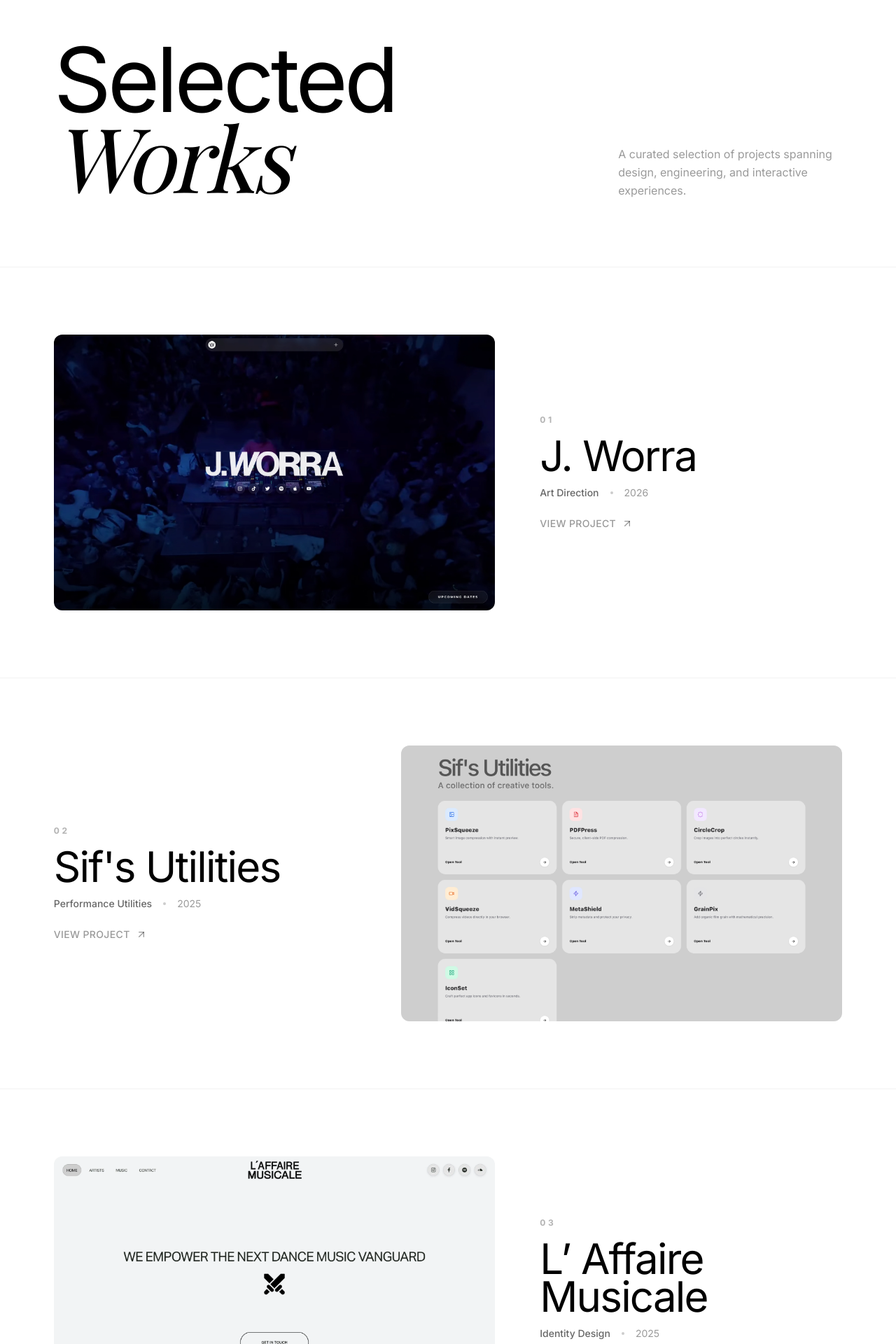
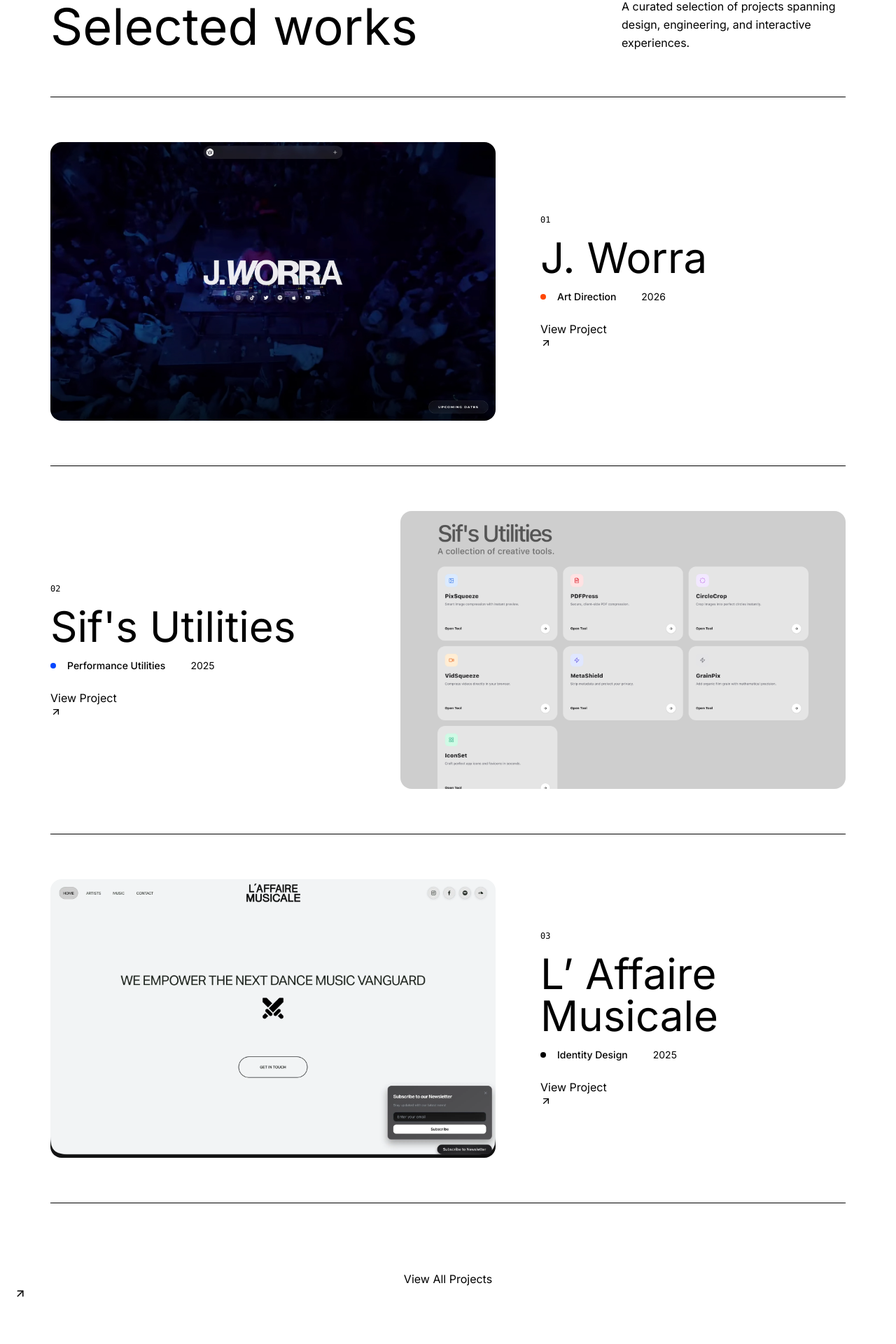
Before and after one commit to sifatbhatia/Portfolio-2026, a Next.js app: page / in a window 1280 px wide. Shown: the part 1268-3188 px from the top of the page at 70% size. Built offline with nearby package versions, Linux system fonts and the light colour scheme; a web font is replaced by a local one.

Commit message:
Redesign portfolio landing page

```diff
--- a/app/components/WorkGallery.tsx
+++ b/app/components/WorkGallery.tsx
@@ -28,9 +28,9 @@
 
 export default function WorkGallery({ projects = defaultProjects }: WorkGalleryProps) {
   return (
-    <section id="selected-works" className="bg-white">
+    <section id="selected-works" className="bg-[var(--color-eggshell)]">
       {/* Section Header */}
-      <div className="px-[6%] pt-32 md:pt-48 pb-16 md:pb-24">
+      <div className="mx-auto max-w-[1200px] px-5 pt-24 md:px-8 md:pt-32 pb-12 md:pb-16">
         <motion.div
           initial={{ opacity: 0, y: 40 }}
           whileInView={{ opacity: 1, y: 0 }}
@@ -38,18 +38,17 @@
           viewport={{ once: true }}
           className="flex flex-col md:flex-row md:items-end md:justify-between gap-4"
         >
-          <h2 className="text-6xl md:text-8xl lg:text-9xl font-normal tracking-[-0.04em] leading-[0.85] text-black">
-            Selected<br />
-            <span className="font-playfair italic">Works</span>
+          <h2 className="font-display text-5xl md:text-6xl lg:text-7xl leading-[1.02] text-black">
+            Selected works
           </h2>
-          <p className="text-sm md:text-base font-light text-black/40 max-w-xs leading-relaxed">
+          <p className="text-sm md:text-base text-[var(--color-gravel)] max-w-xs leading-relaxed">
             A curated selection of projects spanning design, engineering, and interactive experiences.
           </p>
         </motion.div>
       </div>
 
       {/* Projects - Editorial Layout */}
-      <div className="flex flex-col">
+      <div className="mx-auto flex max-w-[1200px] flex-col px-5 md:px-8">
         {projects.map((project, i) => (
           <motion.article
             key={project.slug}
@@ -62,12 +61,12 @@
               href={`/projects/${project.slug}`}
               className="group block"
             >
-              <div className={`px-[6%] py-16 md:py-24 border-t border-black/5 ${i === projects.length - 1 ? 'border-b border-black/5' : ''}`}>
+              <div className={`py-12 md:py-16 border-t border-[var(--color-chalk)] ${i === projects.length - 1 ? 'border-b border-[var(--color-chalk)]' : ''}`}>
                 <div className={`grid grid-cols-1 md:grid-cols-12 gap-8 md:gap-16 items-center ${i % 2 === 0 ? '' : 'md:grid-flow-dense'}`}>
 
                   {/* Image */}
                   <div className={`md:col-span-7 ${i % 2 === 0 ? '' : 'md:col-start-6'}`}>
-                    <div className="relative aspect-[16/10] overflow-hidden rounded-xl bg-neutral-50">
+                    <div className="relative aspect-[16/10] overflow-hidden rounded-2xl bg-white shadow-[var(--shadow-subtle-4)]">
                       {project.image && (
                         <Image
                           src={project.image}
@@ -83,22 +82,23 @@
                   {/* Text */}
                   <div className={`md:col-span-5 ${i % 2 === 0 ? '' : 'md:col-start-1 md:row-start-1'}`}>
                     <div className="flex flex-col">
-                      <span className="text-xs font-bold uppercase tracking-[0.3em] text-black/30 mb-4">
+                      <span className="text-xs font-mono text-[var(--color-slate)] mb-4">
                         {String(i + 1).padStart(2, '0')}
                       </span>
 
-                      <h3 className="text-4xl md:text-5xl lg:text-6xl font-normal tracking-[-0.03em] leading-[0.9] text-black mb-4 group-hover:text-[#d12424] transition-colors duration-500">
+                      <h3 className="font-display text-4xl md:text-5xl lg:text-6xl leading-none text-black mb-4 transition-colors duration-500">
                         {project.title}
                       </h3>
 
                       <div className="flex items-center gap-4 mb-6">
-                        <span className="text-sm font-medium text-black/60">{project.cat}</span>
-                        <span className="w-1 h-1 rounded-full bg-black/20" />
-                        <span className="text-sm font-light text-black/40">{project.year}</span>
+                        <span className="h-2 w-2 rounded-full" style={{ background: project.color }} />
+                        <span className="text-sm font-medium text-[var(--color-gravel)]">{project.cat}</span>
+                        <span className="w-1 h-1 rounded-full bg-[var(--color-chalk)]" />
+                        <span className="text-sm text-[var(--color-slate)]">{project.year}</span>
                       </div>
 
-                      <div className="flex items-center gap-2 text-black/40 group-hover:text-[#d12424] transition-colors duration-300">
-                        <span className="text-sm font-medium uppercase tracking-wide">View Project</span>
+                      <div className="pill-button pill-button-ghost w-fit">
+                        <span>View Project</span>
                         <ArrowUpRight size={16} className="group-hover:translate-x-1 group-hover:-translate-y-1 transition-transform duration-300" />
                       </div>
                     </div>
@@ -112,12 +112,12 @@
       </div>
 
       {/* View All CTA */}
-      <div className="px-[6%] py-24 md:py-32 text-center">
+      <div className="px-5 py-20 md:py-24 text-center">
         <Link
           href="/projects"
-          className="group inline-flex items-center justify-center gap-4 px-10 py-5 bg-black text-white hover:bg-[#2EDBDB] rounded-full transition-colors duration-500"
+          className="pill-button pill-button-primary group no-underline"
         >
-          <span className="text-sm font-bold uppercase tracking-[0.2em]">View All Projects</span>
+          <span>View All Projects</span>
           <ArrowUpRight size={18} strokeWidth={2} />
         </Link>
       </div>
```
